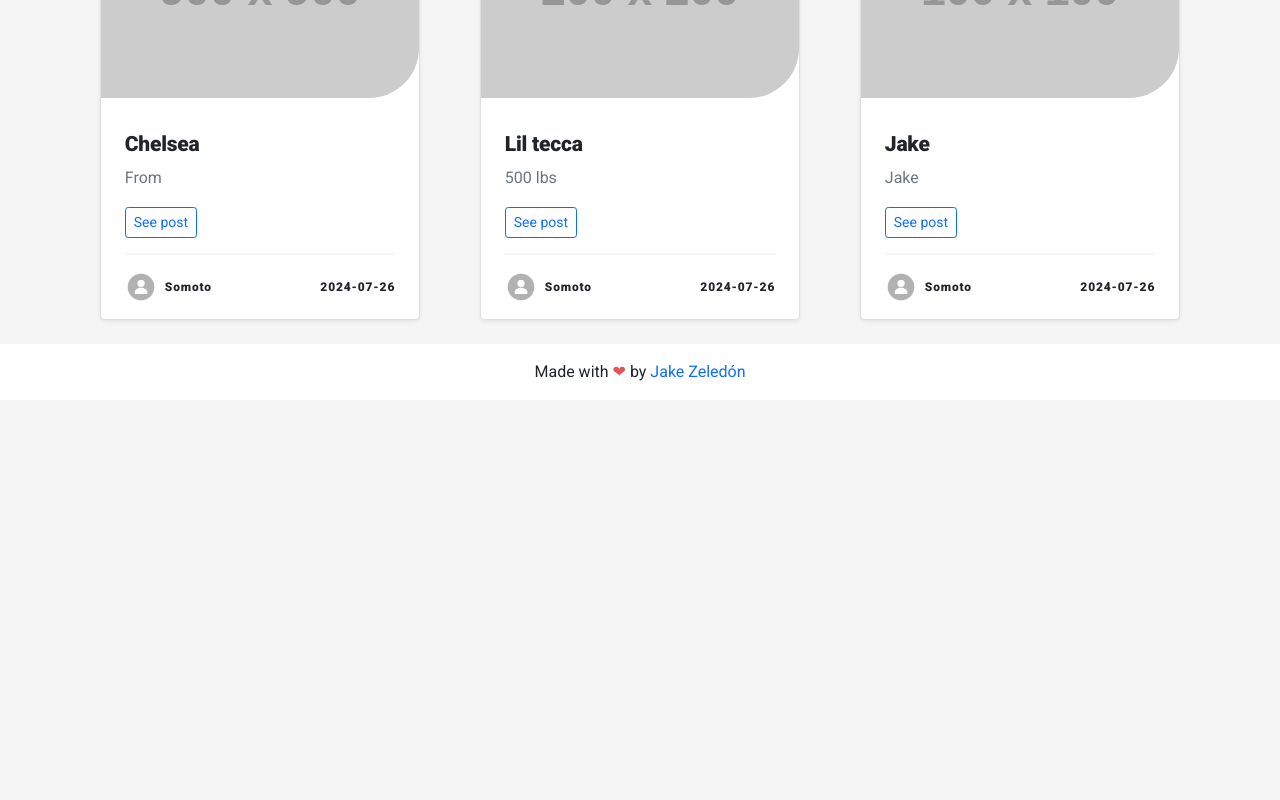
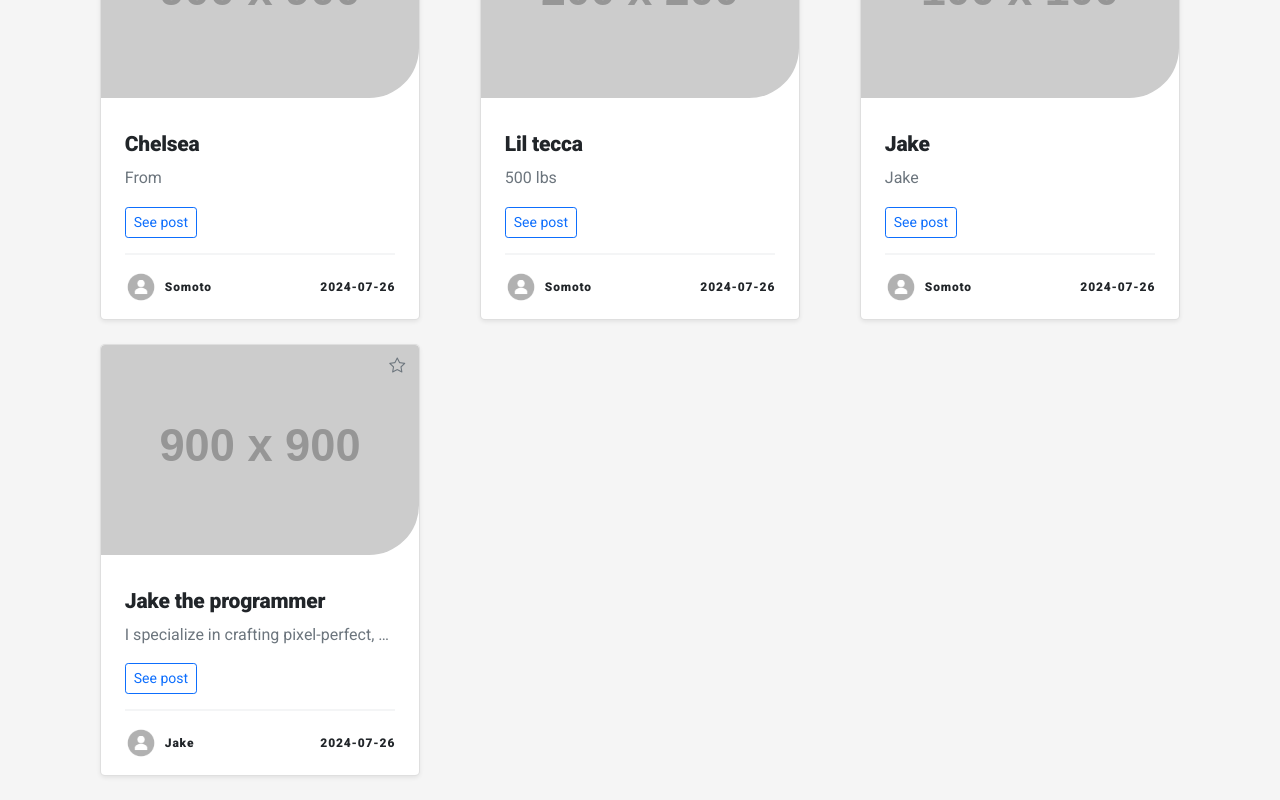
Before and after one commit to JackZeled0n/Chambea, an Angular app: page / in a window 1280 px wide. Shown: the part 1259-2059 px from the top of the page. Before the commit the page ends 1659 px from the top, so only its background shows below. Built offline with nearby package versions, Linux system fonts and the light colour scheme; data requests are answered from the project's data file.

Commit message:
Fix user header in post details

```diff
--- a/db.json
+++ b/db.json
@@ -80,15 +80,18 @@
       "authorEmail": "test@123.com",
       "date": "2024-07-26",
       "id": "2e32"
+    },
+    {
+      "id": "f93f",
+      "title": "Jake the programmer",
+      "summary": "I specialize in crafting pixel-perfect, engaging and accessible digital experiences, leveraging my wealth of experience and expertise. With a focus on innovation and quality, I thrive on tackling challenges and delivering outstanding results. My commitment to excellence drives me to continually improve and push boundaries in the field of software development.",
+      "content": "Built, styled, and delivered high-quality websites, web apps, Alexa skills, chatbots and digital experiences for a diverse array of projects for clients including iHeartMedia, Skilled Creative, Big spaceship, Studio IVL, and Struck. As a Team Leader in the conversational development department, I provide leadership through close collaboration with the team, knowledge sharing, and spearheading the creation of internal tools to improve efficiency and work quality.",
+      "imageUrl": "https://via.placeholder.com/900",
+      "authorEmail": "123@gmail.com",
+      "date": "2024-07-26"
     }
   ],
-  "favorites": [
-    {
-      "id": "4ed7",
-      "userEmail": "test@123.com",
-      "postId": "1"
-    }
-  ],
+  "favorites": [],
   "users": [
     {
       "id": "1",
@@ -122,6 +125,12 @@
       "email": "test@123.com",
       "name": "Somoto",
       "password": "somoto"
+    },
+    {
+      "id": "3867",
+      "email": "123@gmail.com",
+      "name": "Jake",
+      "password": "123"
     }
   ]
 }
--- a/src/app/features/post-details/components/post-details.component.html
+++ b/src/app/features/post-details/components/post-details.component.html
@@ -5,10 +5,10 @@
         <h1 class="post-title">{{ post.title }}</h1>
         <p class="post-summary mt-3 mx-3">{{ post.summary }}</p>
         <div class="post-meta d-flex justify-content-center align-items-center flex-wrap">
-          <img [src]="avatar" alt="Author avatar" class="avatar me-2">
+          <img [src]="avatar" alt="Author avatar" class="avatar mt-1">
           <div class="author-info">
             <span class="author-name">{{ userName }}</span>
-            <span class="post-date ms-2">Published on {{ post.date }}</span>
+            <span class="post-date">Published on {{ post.date }}</span>
           </div>
         </div>
       </div>
--- a/src/app/shared/components/footer/footer.component.html
+++ b/src/app/shared/components/footer/footer.component.html
@@ -1,4 +1,4 @@
-<footer class="bg-white text-light py-3">
+<footer class="bg-white text-light py-3 fixed-bottom">
     <div class="container text-center text-dark">
       Made with
       <span style="color:#e25555;">❤</span> by
```
